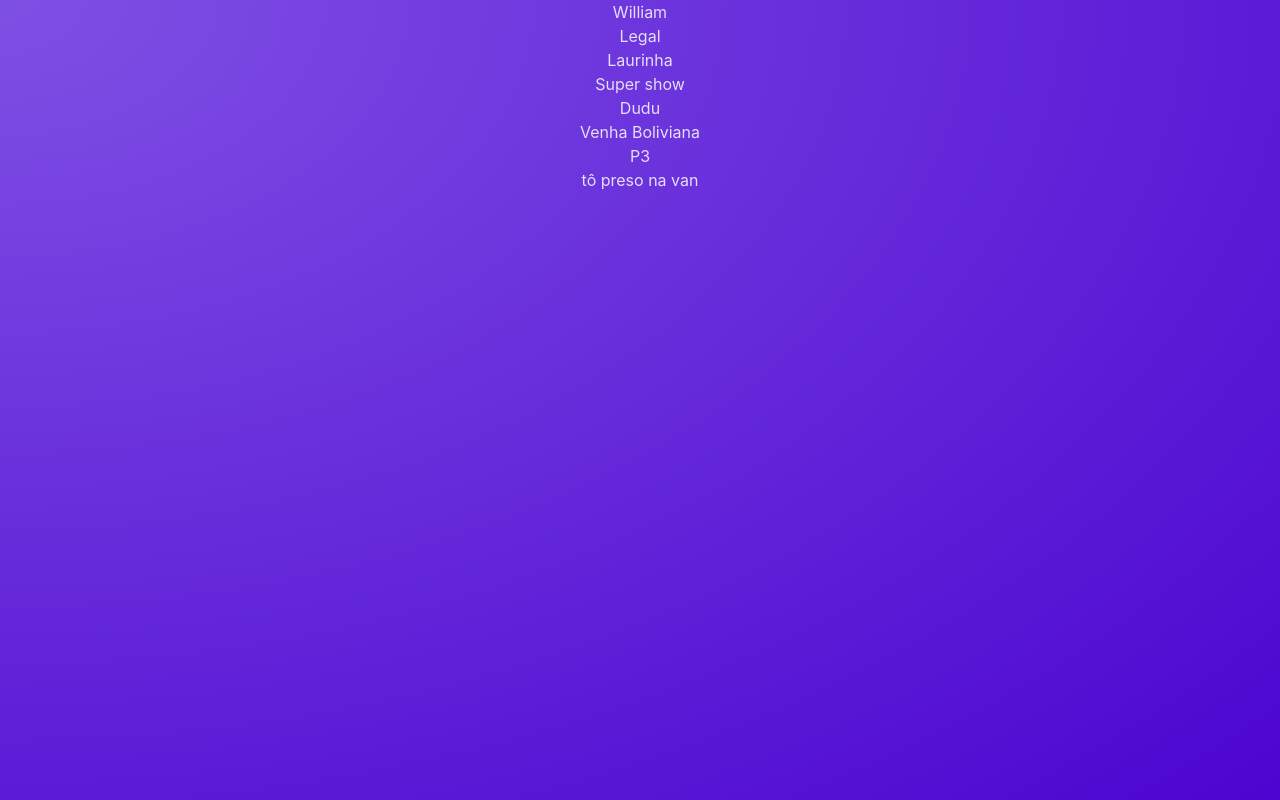
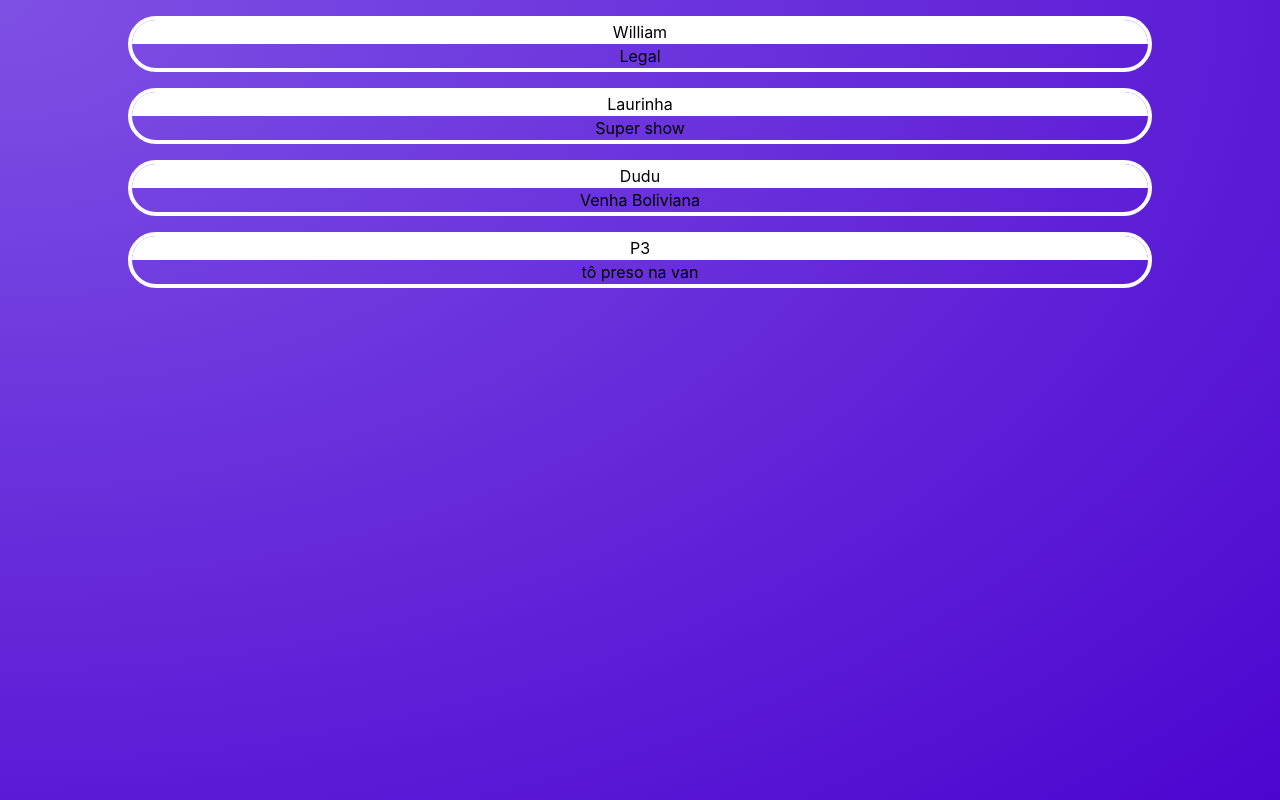
Before and after one commit to slimawill/GPTwitter, a React (Create React App) app: page / in a window 1280 px wide. Built offline with nearby package versions, Linux system fonts and the light colour scheme.

Commit message:
declared initial post layout

```diff
--- a/src/components/Post.js
+++ b/src/components/Post.js
@@ -1,7 +1,7 @@
 function Post(props) {
-    return <div className="Post">
-        <h1>{props.author}</h1>
-        <p>{props.msg}</p>
+    return <div className="text-black mx-auto text-center overflow-hidden m-4 rounded-full border-white border-4 oitenta">
+        <h1 className="bg-white">{props.author}</h1>
+        <p className="h-auto">{props.msg}</p>
     </div>
 }
 
--- a/src/index.css
+++ b/src/index.css
@@ -1,3 +1,9 @@
 @tailwind base;
 @tailwind components;
 @tailwind utilities;
+
+@layer utilities {
+  .oitenta {
+    width: 80%;
+  }
+}
```
